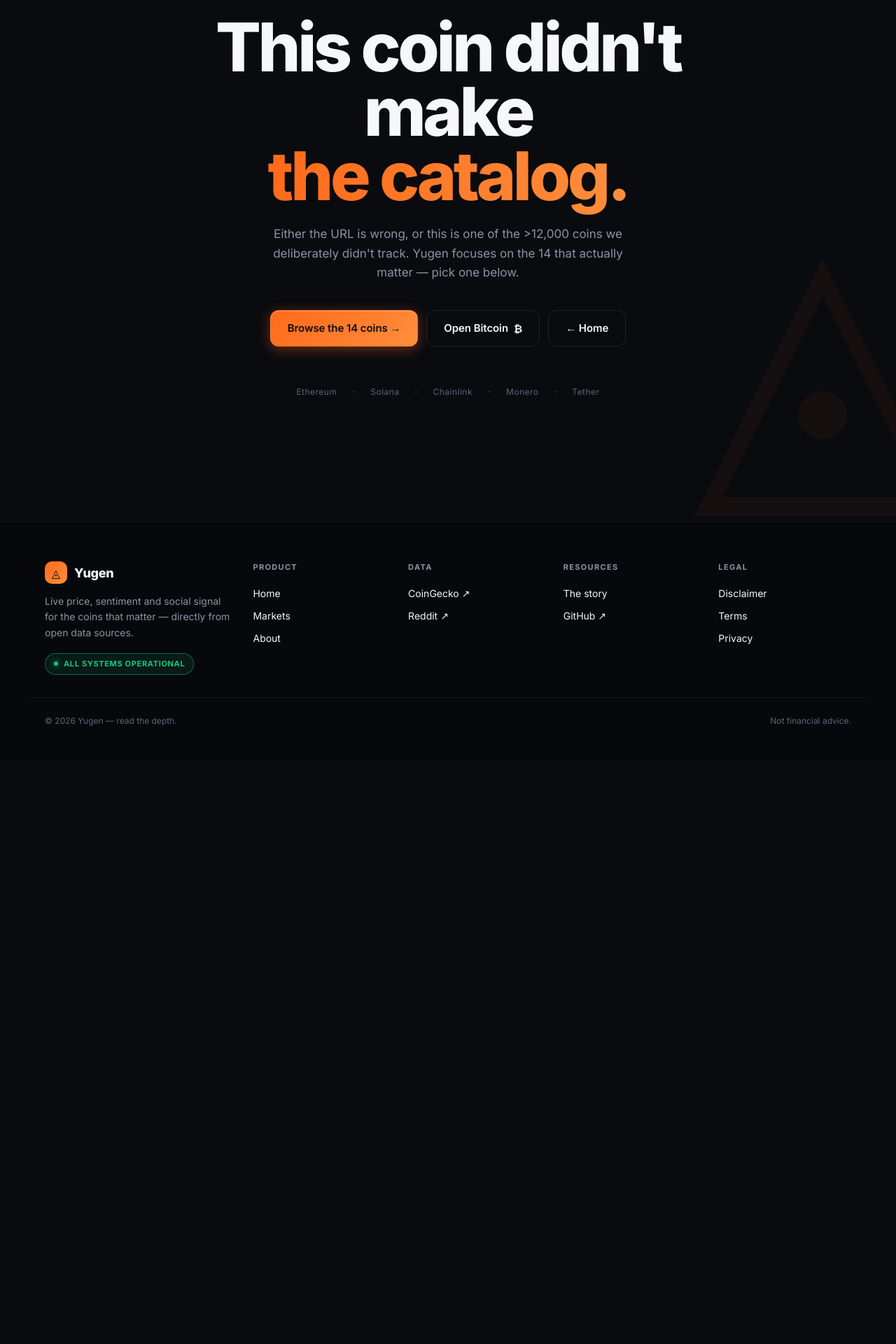
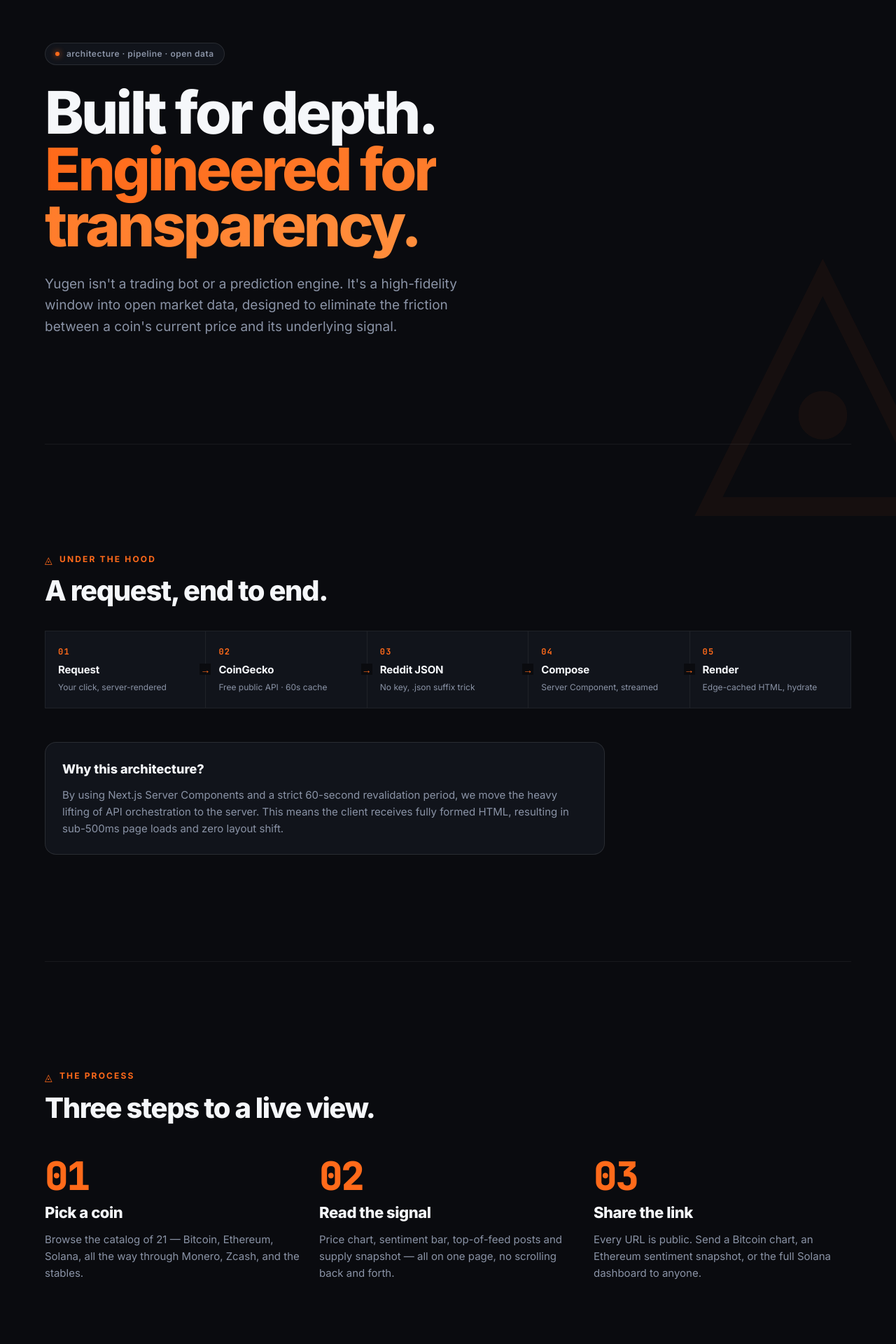
Before and after one commit to iamHimanshu-07/Yugen, a Next.js app: page /how-it-works in a window 1280 px wide. Before the commit this address had no page. Shown: the part 220-2140 px from the top of the page at 70% size. Before the commit the page ends 1307 px from the top, so only its background shows below. Built offline with nearby package versions, Linux system fonts and the light colour scheme.

Commit message:
feat: add dedicated 'How it Works' page and update canonical URL to yugen-x

```diff
--- a/app/coin/[id]/opengraph-image.tsx
+++ b/app/coin/[id]/opengraph-image.tsx
@@ -214,7 +214,7 @@ export default async function CoinOG({ params }: { params: Promise<{ id: string
         >
           <div style={{ display: "flex" }}>Price · Supply · Sentiment · Social feed</div>
           <div style={{ color: "#FF6A1A", display: "flex" }}>
-            yugen-xi.vercel.app/coin/{coin.coingeckoId} →
+            yugen-x.vercel.app/coin/{coin.coingeckoId} →
           </div>
         </div>
       </div>
--- a/app/feed.xml/route.ts
+++ b/app/feed.xml/route.ts
@@ -5,12 +5,12 @@
  * fallback) into a single feed users can subscribe to. Cached server-side
  * for 5 minutes, matching the news cache TTL.
  *
- * Subscribe URL: https://yugen-xi.vercel.app/feed.xml
+ * Subscribe URL: https://yugen-x.vercel.app/feed.xml
  */
 
 import { fetchNews } from "@/lib/news";
 
-const SITE_URL = "https://yugen-xi.vercel.app";
+const SITE_URL = "https://yugen-x.vercel.app";
 const FEED_TITLE = "Yugen — Latest crypto news";
 const FEED_DESCRIPTION =
   "Open-data crypto headlines, sourced from CryptoPanic and the top crypto RSS feeds. Updated every 5 minutes.";
--- /dev/null
+++ b/app/how-it-works/page.tsx
@@ -0,0 +1,105 @@
+import { Metadata } from "next";
+import Link from "next/link";
+
+export const metadata: Metadata = {
+  title: "How It Works — Yugen",
+  description: "A deep dive into the architecture and data pipeline of Yugen.",
+};
+
+export default function HowItWorks() {
+  return (
+    <div style={{ paddingTop: 120, paddingBottom: 80 }}>
+      <section className="section">
+        <div className="hero-eyebrow" style={{ marginBottom: 28 }}>
+          <span className="dot" />
+          <span>architecture · pipeline · open data</span>
+        </div>
+
+        <h1 className="h-display" style={{ maxWidth: 900 }}>
+          Built for depth.
+          <br />
+          <span style={{
+            background: "linear-gradient(90deg, var(--accent) 0%, var(--accent-2) 100%)",
+            WebkitBackgroundClip: "text",
+            backgroundClip: "text",
+            color: "transparent",
+          }}>
+            Engineered for transparency.
+          </span>
+        </h1>
+
+        <p style={{
+          marginTop: 28, maxWidth: 640,
+          color: "var(--muted)", fontSize: 19, lineHeight: 1.6,
+        }}>
+          Yugen isn't a trading bot or a prediction engine. It's a high-fidelity window
+          into open market data, designed to eliminate the friction between a coin's
+          current price and its underlying signal.
+        </p>
+      </section>
+
+      <div className="section-tight"><div className="divider" /></div>
+
+      {/* ============ PIPELINE (Moved from Home) ============ */}
+      <section className="section">
+        <div className="eyebrow" style={{ marginBottom: 14 }}>Under the hood</div>
+        <h2 className="h-section" style={{ marginBottom: 36, maxWidth: 760 }}>A request, end to end.</h2>
+
+        <div className="pipeline">
+          {[
+            { ix: "01", nm: "Request",      ds: "Your click, server-rendered" },
+            { ix: "02", nm: "CoinGecko",    ds: "Free public API · 60s cache" },
+            { ix: "03", nm: "Reddit JSON",  ds: "No key, .json suffix trick" },
+            { ix: "04", nm: "Compose",      ds: "Server Component, streamed" },
+            { ix: "05", nm: "Render",       ds: "Edge-cached HTML, hydrate" },
+          ].map((n) => (
+            <div className="node" key={n.ix}>
+              <div className="ix">{n.ix}</div>
+              <div className="nm">{n.nm}</div>
+              <div className="ds">{n.ds}</div>
+            </div>
+          ))}
+        </div>
+
+        <div style={{ marginTop: 48, padding: 24, background: "var(--panel)", borderRadius: 16, border: "1px solid var(--border-strong)", maxWidth: 800 }}>
+          <div style={{ fontSize: 18, fontWeight: 800, marginBottom: 12 }}>Why this architecture?</div>
+          <p style={{ color: "var(--muted)", fontSize: 15, lineHeight: 1.6 }}>
+            By using Next.js Server Components and a strict 60-second revalidation period,
+            we move the heavy lifting of API orchestration to the server. This means the
+            client receives fully formed HTML, resulting in sub-500ms page loads and
+            zero layout shift.
+          </p>
+        </div>
+      </section>
+
+      <div className="section-tight"><div className="divider" /></div>
+
+      {/* ============ HOW IT WORKS (Moved from Home) ============ */}
+      <section className="section">
+        <div className="eyebrow" style={{ marginBottom: 14 }}>The Process</div>
+        <h2 className="h-section" style={{ marginBottom: 48, maxWidth: 760 }}>Three steps to a live view.</h2>
+
+        <div style={{ display: "grid", gridTemplateColumns: "repeat(3, 1fr)", gap: 24 }} className="md:grid-cols-3 sm:grid-cols-1">
+          {[
+            { ix: "01", title: "Pick a coin", body: "Browse the catalog of 21 — Bitcoin, Ethereum, Solana, all the way through Monero, Zcash, and the stables." },
+            { ix: "02", title: "Read the signal", body: "Price chart, sentiment bar, top-of-feed posts and supply snapshot — all on one page, no scrolling back and forth." },
+            { ix: "03", title: "Share the link", body: "Every URL is public. Send a Bitcoin chart, an Ethereum sentiment snapshot, or the full Solana dashboard to anyone." },
+          ].map((s) => (
+            <div key={s.ix}>
+              <div className="mono" style={{ fontSize: 56, fontWeight: 800, color: "var(--accent)", letterSpacing: "-0.04em", lineHeight: 1 }}>{s.ix}</div>
+              <div style={{ fontSize: 22, fontWeight: 800, marginTop: 8, letterSpacing: "-0.02em" }}>{s.title}</div>
+              <div style={{ marginTop: 10, color: "var(--muted)", fontSize: 15, lineHeight: 1.6 }}>{s.body}</div>
+            </div>
+          ))}
+        </div>
+      </section>
+
+      <div className="section-tight"><div className="divider" /></div>
+
+      <section className="section" style={{ textAlign: "center" }}>
+        <h2 className="h-section" style={{ marginBottom: 24 }}>Ready to explore?</h2>
+        <Link href="/markets" className="btn btn-primary">Back to Markets →</Link>
+      </section>
+    </div>
+  );
+}
--- a/app/layout.tsx
+++ b/app/layout.tsx
@@ -26,14 +26,14 @@ export const metadata: Metadata = {
   title: "Yugen",
   description:
     "Live price, sentiment, and social signal for the 14 coins that actually matter. No API keys, no accounts, no made-up numbers.",
-  metadataBase: new URL("https://yugen-xi.vercel.app"),
+  metadataBase: new URL("https://yugen-x.vercel.app"),
   icons: {
     icon: [{ url: "/favicon.svg", type: "image/svg+xml" }],
   },
   alternates: {
     types: {
       "application/rss+xml": [
-        { url: "https://yugen-xi.vercel.app/feed.xml", title: "Yugen — Latest crypto news" },
+        { url: "https://yugen-x.vercel.app/feed.xml", title: "Yugen — Latest crypto news" },
       ],
     },
   },
@@ -42,7 +42,7 @@ export const metadata: Metadata = {
     description:
       "Live price, sentiment, and social signal for the 14 coins that actually matter. No API keys, no accounts.",
     type: "website",
-    url: "https://yugen-xi.vercel.app",
+    url: "https://yugen-x.vercel.app",
     siteName: "Yugen",
   },
   twitter: {
@@ -103,6 +103,7 @@ async function SiteFooter() {
           <ul>
             <li><a href="/">Home</a></li>
             <li><a href="/markets">Markets</a></li>
+            <li><a href="/how-it-works">How it works</a></li>
             <li><a href="/about">About</a></li>
           </ul>
         </div>
--- a/app/opengraph-image.tsx
+++ b/app/opengraph-image.tsx
@@ -144,7 +144,7 @@ export default async function OG() {
             <div style={{ display: "flex", fontFamily: "Symbols" }}>Solana ◎</div>
             <div style={{ display: "flex" }}>+ 11 more</div>
           </div>
-          <div style={{ color: "#FF6A1A", display: "flex" }}>yugen-xi.vercel.app →</div>
+          <div style={{ color: "#FF6A1A", display: "flex" }}>yugen-x.vercel.app →</div>
         </div>
       </div>
     ),
--- a/app/page.tsx
+++ b/app/page.tsx
@@ -183,52 +183,6 @@ export default function Home() {
 
       <div className="section-tight"><div className="divider" /></div>
 
-      {/* ============ 5. PIPELINE ============ */}
-      <section className="section" id="how">
-        <div className="eyebrow" style={{ marginBottom: 14 }}>Under the hood</div>
-        <h2 className="h-section" style={{ marginBottom: 36, maxWidth: 760 }}>A request, end to end.</h2>
-
-        <div className="pipeline">
-          {[
-            { ix: "01", nm: "Request",      ds: "Your click, server-rendered" },
-            { ix: "02", nm: "CoinGecko",    ds: "Free public API · 60s cache" },
-            { ix: "03", nm: "Reddit JSON",  ds: "No key, .json suffix trick" },
-            { ix: "04", nm: "Compose",      ds: "Server Component, streamed" },
-            { ix: "05", nm: "Render",       ds: "Edge-cached HTML, hydrate" },
-          ].map((n) => (
-            <div className="node" key={n.ix}>
-              <div className="ix">{n.ix}</div>
-              <div className="nm">{n.nm}</div>
-              <div className="ds">{n.ds}</div>
-            </div>
-          ))}
-        </div>
-      </section>
-
-      <div className="section-tight"><div className="divider" /></div>
-
-      {/* ============ 6. HOW IT WORKS ============ */}
-      <section className="section">
-        <div className="eyebrow" style={{ marginBottom: 14 }}>How it works</div>
-        <h2 className="h-section" style={{ marginBottom: 48, maxWidth: 760 }}>Three steps to a live view.</h2>
-
-        <div style={{ display: "grid", gridTemplateColumns: "repeat(3, 1fr)", gap: 24 }} className="md:grid-cols-3 sm:grid-cols-1">
-          {[
-            { ix: "01", title: "Pick a coin", body: "Browse the catalog of 21 — Bitcoin, Ethereum, Solana, all the way through Monero, Zcash, and the stables." },
-            { ix: "02", title: "Read the signal", body: "Price chart, sentiment bar, top-of-feed posts and supply snapshot — all on one page, no scrolling back and forth." },
-            { ix: "03", title: "Share the link", body: "Every URL is public. Send a Bitcoin chart, an Ethereum sentiment snapshot, or the full Solana dashboard to anyone." },
-          ].map((s) => (
-            <div key={s.ix}>
-              <div className="mono" style={{ fontSize: 56, fontWeight: 800, color: "var(--accent)", letterSpacing: "-0.04em", lineHeight: 1 }}>{s.ix}</div>
-              <div style={{ fontSize: 22, fontWeight: 800, marginTop: 8, letterSpacing: "-0.02em" }}>{s.title}</div>
-              <div style={{ marginTop: 10, color: "var(--muted)", fontSize: 15, lineHeight: 1.6 }}>{s.body}</div>
-            </div>
-          ))}
-        </div>
-      </section>
-
-      <div className="section-tight"><div className="divider" /></div>
-
       {/* ============ 7. THREE PILLARS ============ */}
       <section className="section" id="pillars">
         <div className="eyebrow" style={{ marginBottom: 14 }}>What you get</div>
--- a/app/robots.ts
+++ b/app/robots.ts
@@ -12,7 +12,7 @@ export default function robots(): MetadataRoute.Robots {
         disallow: ["/api/"],
       },
     ],
-    sitemap: "https://yugen-xi.vercel.app/sitemap.xml",
-    host: "https://yugen-xi.vercel.app",
+    sitemap: "https://yugen-x.vercel.app/sitemap.xml",
+    host: "https://yugen-x.vercel.app",
   };
 }
--- a/app/sitemap.ts
+++ b/app/sitemap.ts
@@ -5,7 +5,7 @@
 import type { MetadataRoute } from "next";
 import { listCoins } from "@/lib/coins";
 
-const SITE = "https://yugen-xi.vercel.app";
+const SITE = "https://yugen-x.vercel.app";
 
 export default function sitemap(): MetadataRoute.Sitemap {
   const now = new Date();
--- a/app/sitemap/page.tsx
+++ b/app/sitemap/page.tsx
@@ -5,7 +5,7 @@
 import { Metadata } from "next";
 import { listCoins } from "@/lib/coins";
 
-const SITE = "https://yugen-xi.vercel.app";
+const SITE = "https://yugen-x.vercel.app";
 
 export const metadata: Metadata = {
   title: "Sitemap — Yugen",
```
